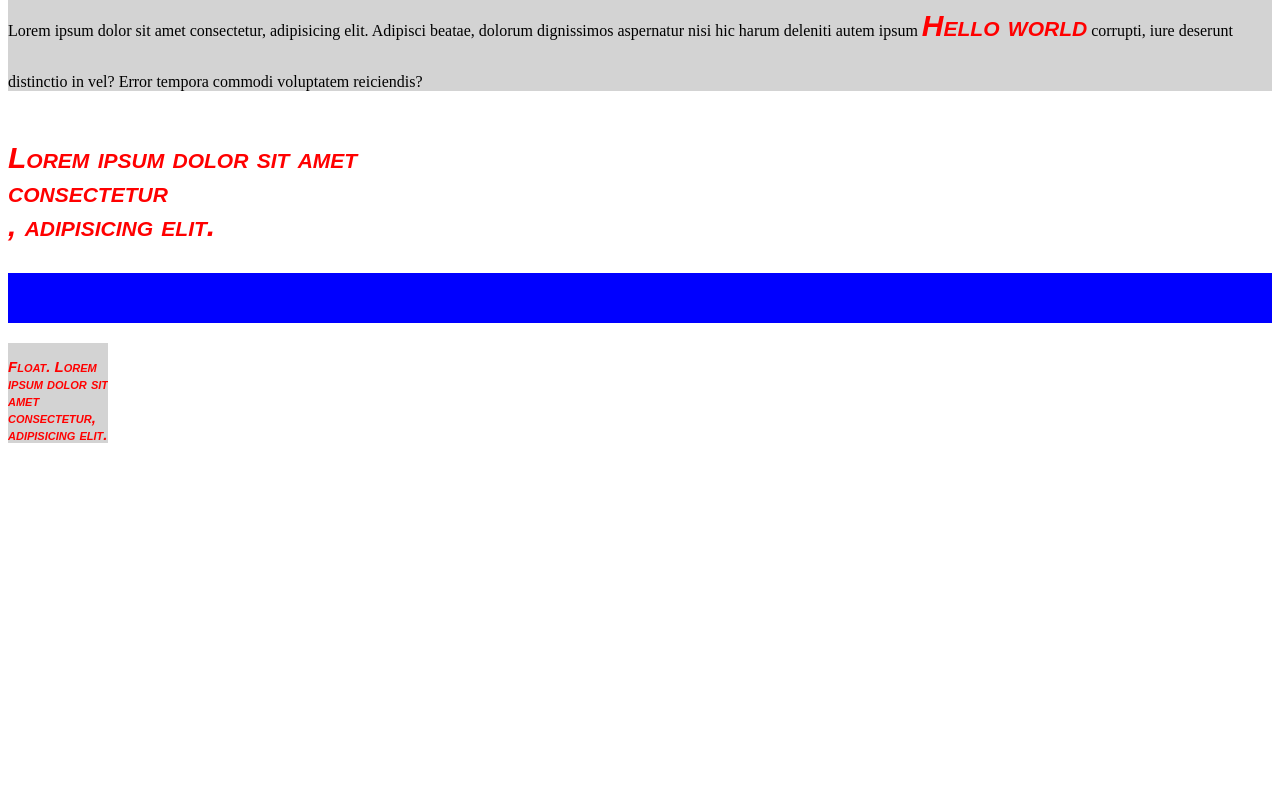
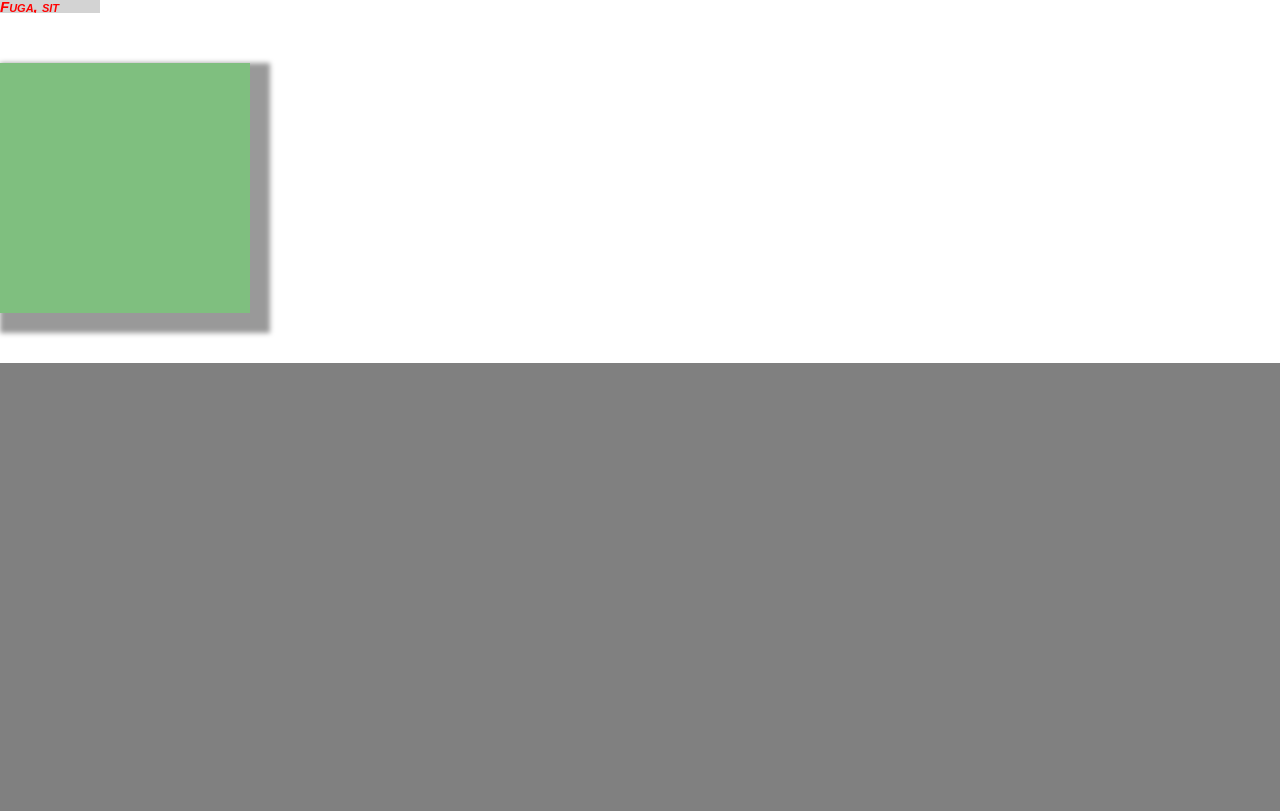
Before and after one commit to victornunesg/html-study, a plain HTML site: page CSS-basics/index.html in a window 1280 px wide. Shown: the part 2029-2840 px from the top of the page. Before the commit the page ends 2522 px from the top, so only its background shows below. Drawn offline with Linux system fonts and the light colour scheme.

Commit message:
Box-shadow and opacity examples added. Units initiated.

```diff
--- a/CSS-basics/index.html
+++ b/CSS-basics/index.html
@@ -72,9 +72,24 @@
     <!--FLOAT AND OVERFLOW SETTINGS EXAMPLE-->
 
     <div class="float-overflow">
-        <p class="float">Float. Lorem ipsum dolor sit amet consectetur, adipisicing elit. Fuga, sit voluptatibus voluptas quae accusantium repellat laborum eligendi, quod itaque iusto dolore quam modi autem in possimus voluptate fugit quasi aliquam.</p>
+        <p class="float">Float. Lorem ipsum dolor sit amet consectetur, adipisicing elit.
+            Fuga, sit voluptatibus voluptas quae accusantium repellat laborum eligendi,
+            quod itaque iusto dolore quam modi autem in possimus voluptate fugit quasi aliquam.</p>
     </div>
 
+    <!--BOX-SHADOW AND OPACITY SETTINGS EXAMPLE-->
+
+    <div class="box-opacity"></div>
+
+    <!--UNITS SETTINGS EXAMPLE-->
+
+    <div class="units"></div>
+    <div class="units" id="father">
+        Father div
+        <div class="units" id="son">
+            Son div
+        </div>
+    </div>
 
 
 </body>
--- a/CSS-basics/styles.css
+++ b/CSS-basics/styles.css
@@ -9,6 +9,12 @@ span is one element that, by standard, does not have any margin, border and padd
 specificity
 
 element > class > id > style in line (not use, never) */
+
+* {
+    margin: 0;
+    padding: 0;
+    box-sizing: border-box;
+} /*removing the standard margins from web browser*/
 
 /*===============================================================================*/
 /*===============================================================================*/
@@ -142,7 +148,7 @@ div {
 
 .block {
     display: block;
-    /*standard for p tag*/
+     /*standard for p tag*/
 }
 
 .inline-block {
@@ -201,3 +207,37 @@ p.float {
     /*is not too used anymore since flexbox is more popular*/
 
 }
+
+/*===============================================================================*/
+/*===============================================================================*/
+
+/*BOX-SHADOW AND OPACITY SETTINGS EXAMPLE*/
+ .box-opacity {
+    width: 250px;
+    height: 250px;
+    background: green;
+    box-shadow: 10px 10px 5px 10px rgba(0, 0, 0, 0.8);
+    /*receive 4 values: offset for x and y to determine how many pixels
+    blur radius, spread radius and color*/
+    opacity: 0.5;
+    /*indicates the element transparency, applies to the hole element, including its content
+    initial value is 1, you can adjust it from 0.0 to 1.0*/
+ }
+
+/*===============================================================================*/
+/*===============================================================================*/
+
+/*UNITS SETTINGS EXAMPLE*/
+
+.units {
+    width: 100vw;
+    height: 150vh;
+    background: gray;
+
+    /*pixels maybe is not the best option for a responsive page*/
+    /*percentage, vh (viewport height), vw (viewport width) are relative, can adapt to the user screen*/
+}
+
+.units #father {
+
+}
```
